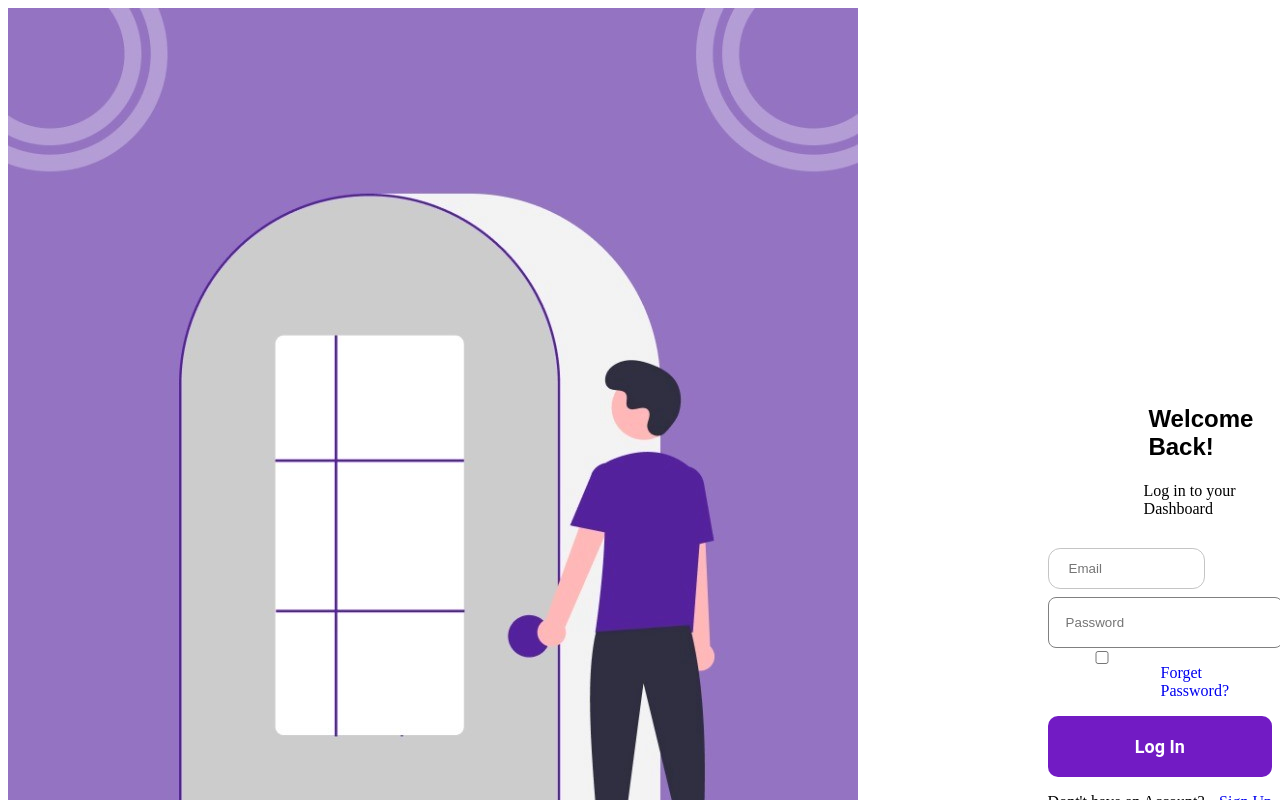
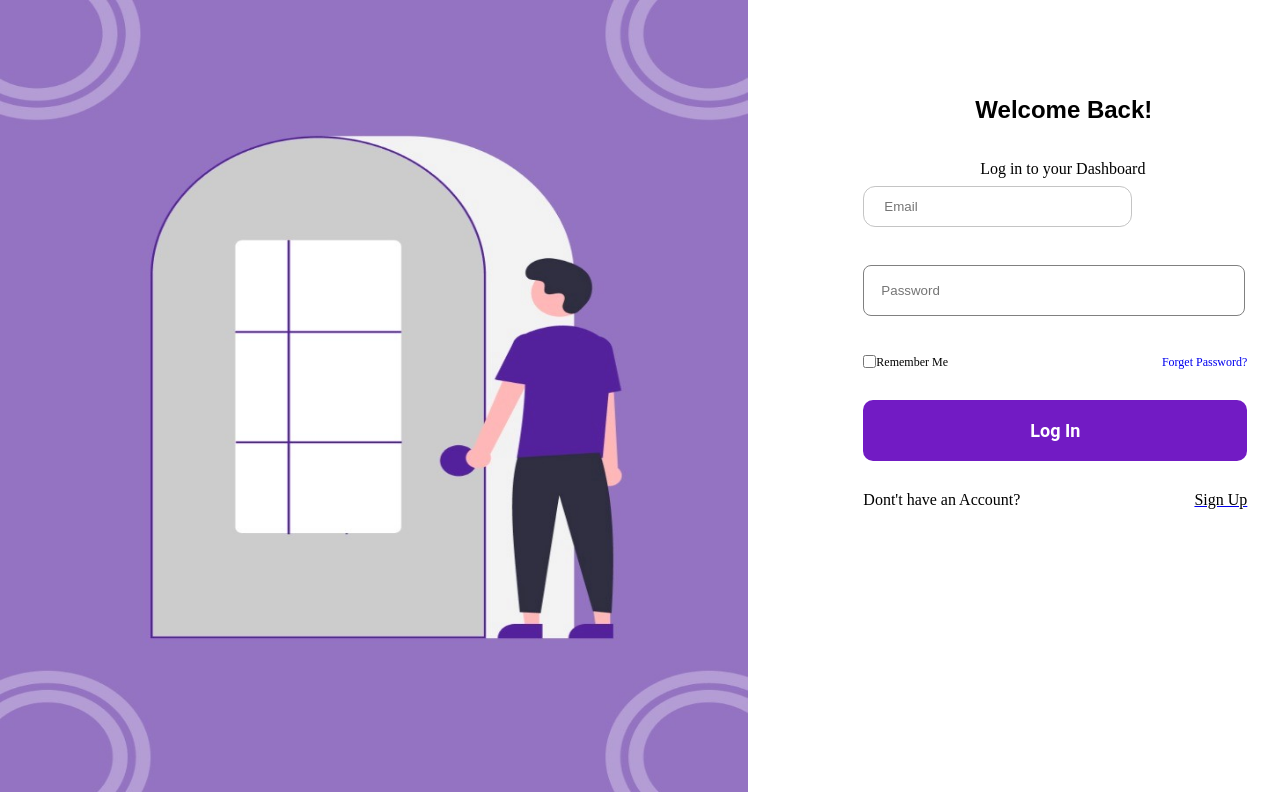
Before and after one commit to Group-2-Unicorn/e-wallet-frontend, a React (Create React App) app: page / in a window 1280 px wide. Shown: the top 800 px of the page. Built offline with nearby package versions, Linux system fonts and the light colour scheme.

Commit message:
edited checkbox

```diff
--- a/src/Components/LogIn/LogIn.css
+++ b/src/Components/LogIn/LogIn.css
@@ -1,62 +1,66 @@
-.login{
-    color: white;
-    display: flex;
-    justify-content: center;
-    justify-items: center;
-    align-items: center;
-    /* grid-template-columns: auto auto;
-    column-gap: 5rem; */
-    height: auto;
-    width: 100%;
+* {
+    margin: 0%;
   }
 
-.login_left{
-    background-image: url('../Assets/login.jpeg');
-    background-size: cover;
-    background-position: center;
+
+  .login {
+    display: flex;
+    width: 100%;
+    justify-content: 40%;
   }
 
-.login_right{
-    color: white;
-    width: 50%;
-    padding-left: 15%;
-    margin-top: 7rem;
+  .login img {
+    width: 120%;
+    height: 99vh;
   }
 
-.login input{
+  .login_right {
+    margin: 6rem 0rem 0rem 15rem;
+    width: 30%;
+  }
+
+  .login input {
     padding: 17px;
     border: 1px solid gray;
     border-radius: 8px;
     background-color: white;
     color: white;
-    width: 89%;
+    width: 90%;
   }
 
-.login h2{
+  .login h2 {
     color: black;
     font-family: Arial, Helvetica, sans-serif;
-    padding: 0rem 0rem 0rem 6.3rem;
+    padding-left: 7rem;
   }
 
-.login h4{
+  .login h4 {
     color: black;
     font-weight: 500;
-    padding: 0rem 0rem 0rem 6rem;
+    padding: 1rem 0rem 0rem 7.3rem;
+    margin-top: 20px;
   }
 
   .login p {
     color: black;
-    font-weight: 400;
-    /* padding: 0rem 0rem 0rem 6rem; */
+    font-weight: 500;
   }
 
-.remember{
+  .login span {
+    color: black;
+  }
+
+  .remember {
+    width: 100%;
+    padding-top: 5%;
+    font-size: 12px;
     display: flex;
     justify-content: space-between;
+    align-items: center;
+    margin-top: 20px;
   }
 
-
-.login_submit{
+  .login_submit {
     font-family: Roboto;
     font-weight: bold;
     background-color: rgb(114, 27, 196);
@@ -68,9 +72,25 @@
     font-size: large;
     cursor: pointer;
     width: 100%;
+    margin-top: 30px;
   }
 
-.sign_link{
+  .sign_link {
     display: flex;
     justify-content: space-between;
+    margin-top: 30px;
   }
+
+  .checker {
+    display: flex;
+  }
+
+  .checker input {
+    height: 25%;
+  }
+  .checker span {
+    width: 500%;
+  }
+  .input_box {
+    margin-top: 30px;
+  }
```
Lines whose indentation alone changed are shown as unchanged.
